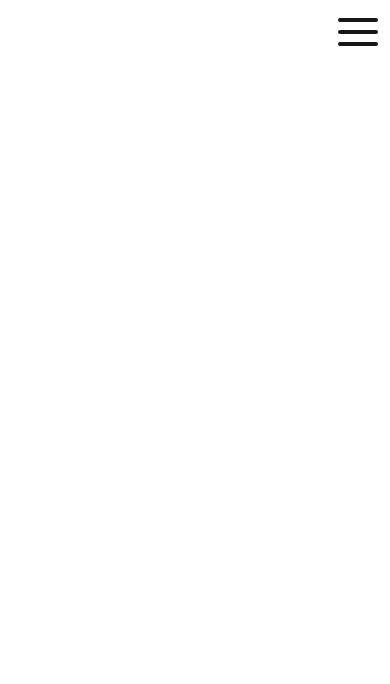
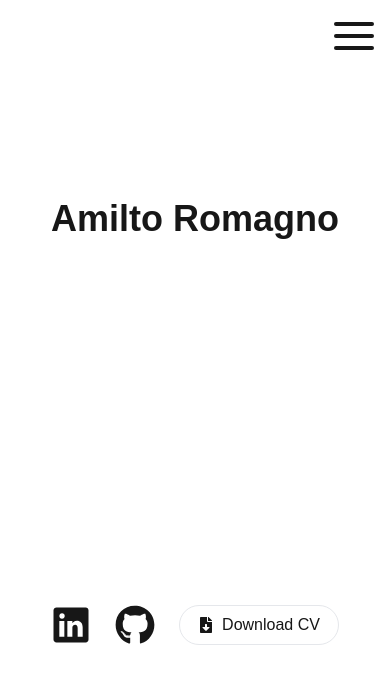
Before and after one commit to amiltoromagno/portfolio, a Next.js app: page / in a window 390 px wide. Shown: the top 684 px of the page. Built offline with nearby package versions, Linux system fonts and the light colour scheme.

Commit message:
feat: add mobile home sections

```diff
--- a/src/app/layout.tsx
+++ b/src/app/layout.tsx
@@ -27,12 +27,12 @@ export default function RootLayout ({
   return (
     <html lang='en'>
       <body
-        className={`${geistSans.variable} ${geistMono.variable} antialiased p-2 lg:container lg:mx-auto`}
+        className={`${geistSans.variable} ${geistMono.variable} antialiased lg:container lg:mx-auto`}
       >
-        <div>
-          <Header />
-        </div>
-        {children}
+        <Header />
+        <main className='w-screen h-screen flex justify-center items-center'>
+          {children}
+        </main>
       </body>
     </html>
   )
--- a/src/app/page.tsx
+++ b/src/app/page.tsx
@@ -1,8 +1,50 @@
+import Link from 'next/link'
 import React from 'react'
+import { FaFileDownload, FaGithub } from 'react-icons/fa'
+import { IoLogoLinkedin } from 'react-icons/io5'
 
 const page = () => {
   return (
-    <div></div>
+    <div className='w-full h-full flex justify-center items-center'>
+      <div className='w-4/5 h-3/5 flex flex-col items-center justify-around'>
+        <section className='flex flex-col items-center'>
+          <span className='text-4xl font-bold'>Amilto Romagno</span>
+          <span className='text-2xl text-opacity-60 text-white'>
+            Front-end Engineer
+          </span>
+        </section>
+        <section className='flex justify-center'>
+          <span className='text-opacity-60 text-white text-center'>
+            Hello! I'm a front-end engineer who's been working mainly with{' '}
+            <strong>Angular</strong> and <strong>React</strong> for the past 5
+            years. I have a bachelor's degree in information systems, graduated
+            from <a href='https://www.unisociesc.com.br/'>UNISOCIESC</a>. I'm
+            proficient in english and portuguese, and also learning japanese.<br/><br/>
+            Always trying to learn and understand the technologies that build
+            the web.
+          </span>
+        </section>
+        <section className='flex w-full justify-around'>
+          <a
+            href={'https://www.linkedin.com/in/amiltoromagno/'}
+            target='_blank'
+          >
+            <IoLogoLinkedin className='h-10 w-10' />
+          </a>
+          <a href={'https://github.com/amiltoromagno/'} target='_blank'>
+            <FaGithub className='h-10 w-10' />
+          </a>
+          <a
+            href='/cv.pdf'
+            download
+            className='border h-full w-40 rounded-full flex justify-center items-center'
+          >
+            <FaFileDownload className='mr-2'/>
+            Download CV
+          </a>
+        </section>
+      </div>
+    </div>
   )
 }
 
--- a/src/components/Header.tsx
+++ b/src/components/Header.tsx
@@ -7,7 +7,7 @@ const Header = () => {
   const [isOpen, setIsopen] = useState<boolean>(false)
   const navItems = (
     <nav className='flex text-right w-full mt-20 text-2xl md:text-base md:mt-0 md:text-left'>
-      <ul className='w-full md:flex md:space-x-4'>
+      <ul className='w-full mr-3 md:flex md:space-x-4'>
         <li className='mt-4 md:mt-0'>About</li>
         <li className='mt-4 md:mt-0'>Experience</li>
         <li className='mt-4 md:mt-0'>Projects</li>
@@ -18,7 +18,7 @@ const Header = () => {
   return (
     <header className='flex justify-end relative md:h-12 md:justify-end'>
       <div
-        className='flex md:hidden justify-end z-50 absolute'
+        className='flex md:hidden justify-end z-50 absolute top-3 right-3'
         onClick={() => setIsopen(!isOpen)}
       >
         {!isOpen ? (
@@ -29,7 +29,7 @@ const Header = () => {
       </div>
       <div className='hidden md:block'>{navItems}</div>
       {isOpen && (
-        <div className='absolute w-full h-[calc(100vh-16px)] bg-black bg-opacity-20 backdrop-blur md:hidden'>
+        <div className='absolute w-full h-[calc(100vh-16px)] bg-black bg-opacity-80 backdrop-blur md:hidden'>
           {navItems}
         </div>
       )}
```
Also changed, not shown: 1 other file (tests, documents, lock files or other folders).
